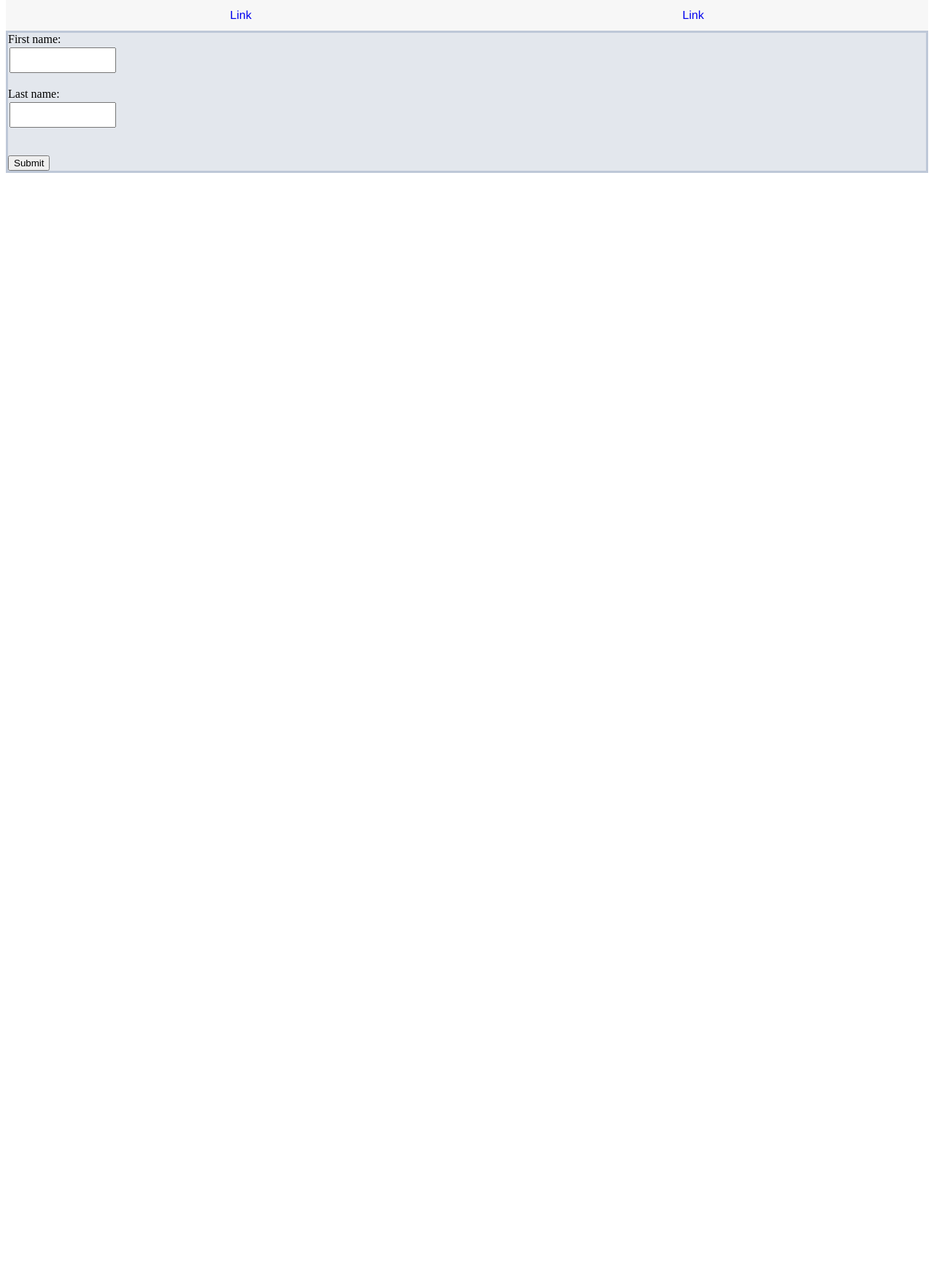
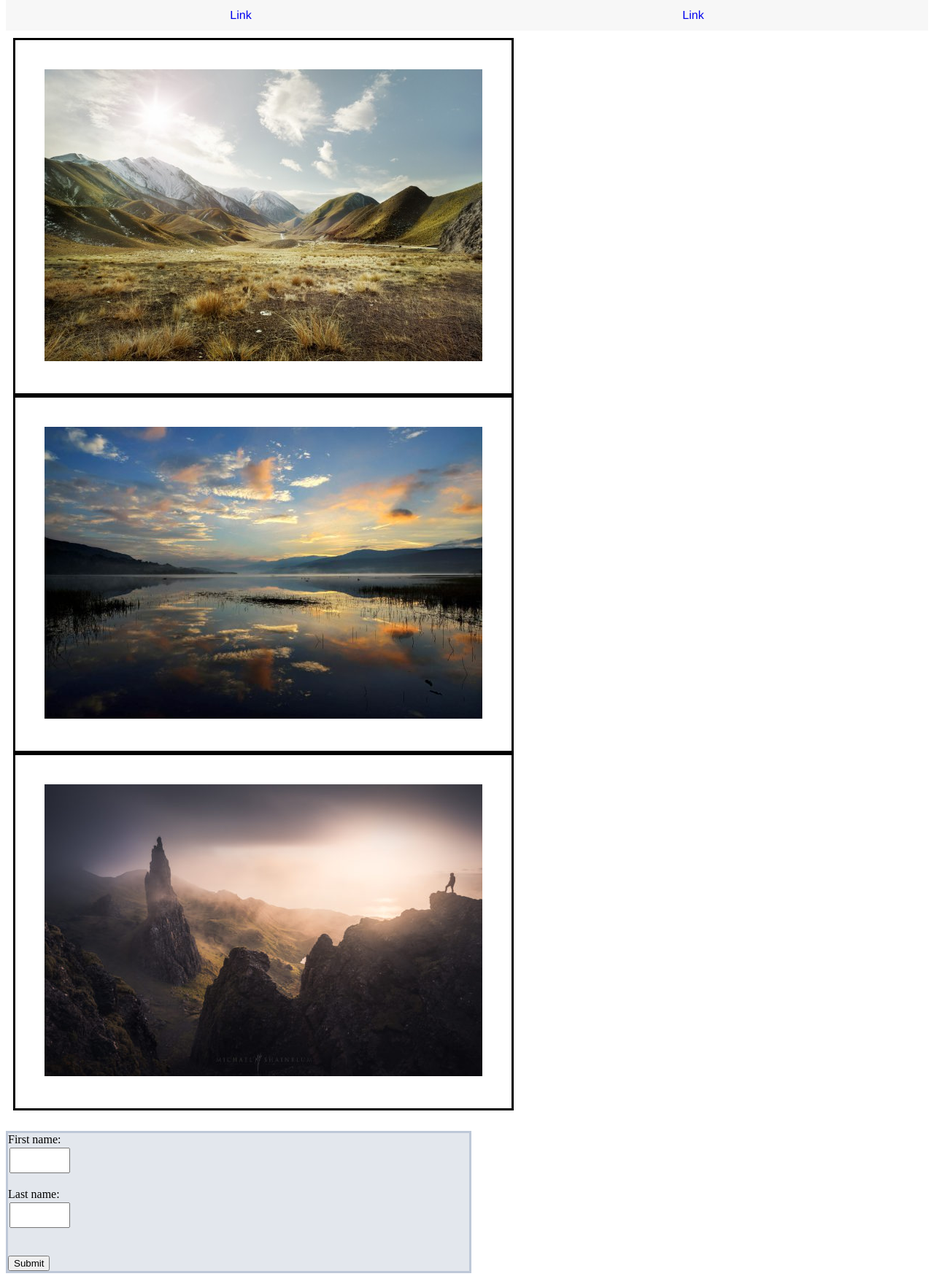
Before and after one commit to Harold-T/WebDev, a PHP site: page / in a window 1280 px wide. Shown: the part 98-1851 px from the top of the page at 73% size. Before the commit the page ends 335 px from the top, so only its background shows below. Run offline with PHP 8.4, Linux system fonts and the light colour scheme.

Commit message:
add media content

```diff
--- a/css/style.css
+++ b/css/style.css
@@ -1,3 +1,4 @@
+
 .header{
 	text-align: center;
 	font-family: Helvetica;
@@ -19,6 +20,26 @@
 	width: 50%;
 }
 
+.image-row{
+	padding: 10px;
+	margin-left: auto;
+	margin-right: auto;
+	text-align: justify;
+}
+
+.lsimage{
+	vertical-align: baseline;
+	display: inline-block;
+	max-width: 600px;
+	padding:40px;
+	border: solid;
+}
+
+.stretch{
+	width: 100%;
+	display: inline-block;
+}
+
 body{
 	background-color: white;
 }
@@ -28,6 +49,7 @@ div.data{
 	background-color: #e3e7ed;
 	border: solid;
 	border-color: #bec8d8;
+	width: 50%;
 }
 
 input[type=text]{
--- a/index.html
+++ b/index.html
@@ -8,9 +8,17 @@
 
 	<body>
 		<div class="header"> <h1>Test</h1> </div>
+
 		<div class="linkbar">
 			<a href="#"> Link </a>
 			<a href="#"> Link </a>
+		</div>
+
+		<div class="image-row">
+			<div class="lsimage"><img src="img/landscape1.jpg" style="width:100%"></div>
+			<div class="lsimage"><img src="img/landscape2.jpg" style="width:100%"></div>
+			<div class="lsimage"><img src="img/landscape3.jpg" style="width:100%"></div>
+			<span class="stretch"></span>
 		</div>
 
 		<div class="data">
@@ -25,7 +33,6 @@
 				<input type="submit">
 			</form>
 		</div>
-
 	</body>
 
 </html>
```
Also changed, not shown: img/landscape1.jpg (added), img/landscape2.jpg (added), img/landscape3.jpg (added), img/landscape4.jpg (added).
